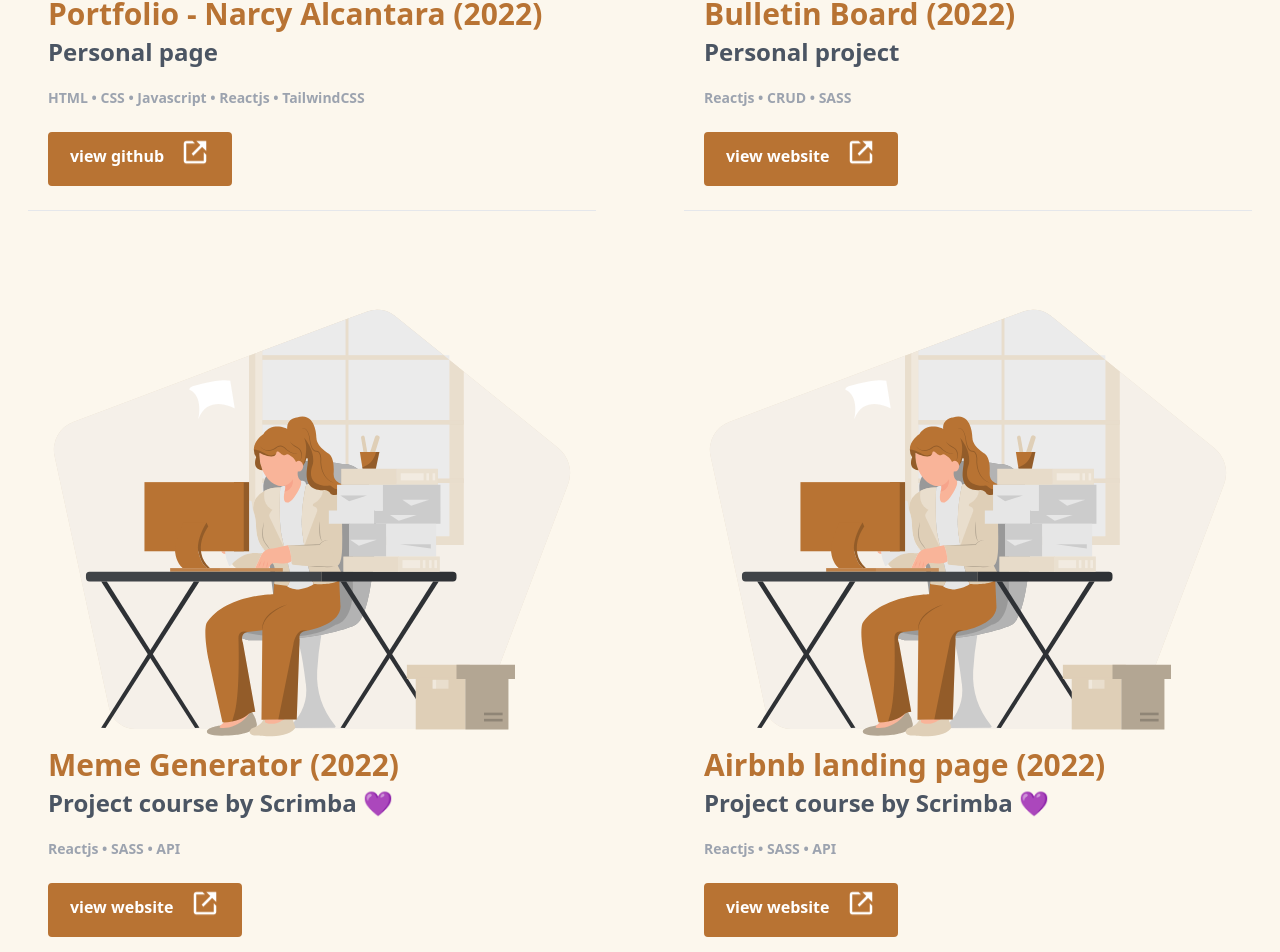
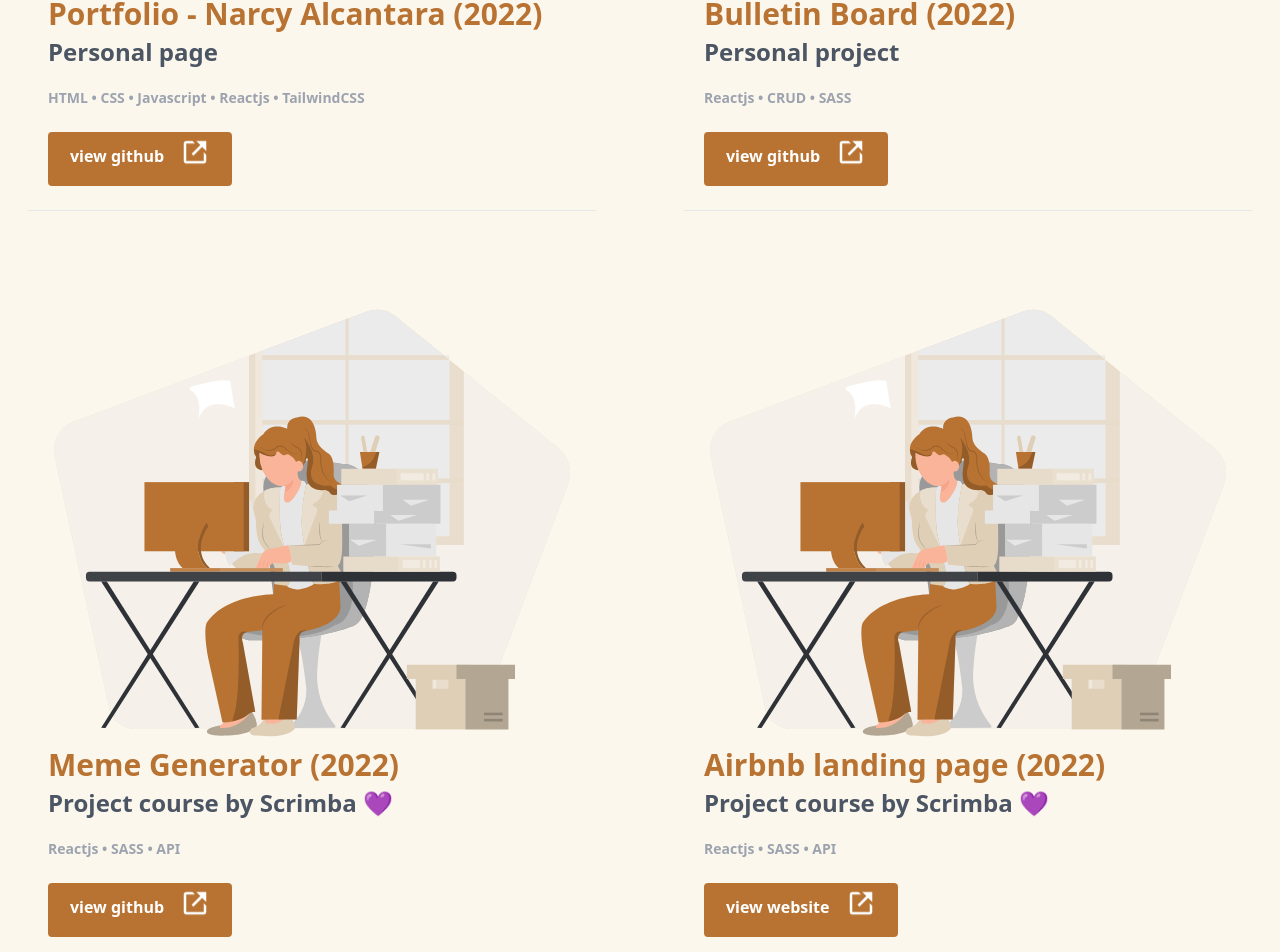
Before and after one commit to naralcantara001/nar-alcantara, a Next.js app: page / in a window 1280 px wide. Shown: the part 3050-4002 px from the top of the page. Built offline with nearby package versions, Linux system fonts and the light colour scheme.

Commit message:
Update page.js

```diff
--- a/src/app/page.js
+++ b/src/app/page.js
@@ -269,7 +269,7 @@ export default function Home() {
                 <h3 className='font-bold text-2xl md:text-3xl text-[#B87333]'>Portfolio - Narcy Alcantara (2022)</h3>
                 <p className='font-bold text-lg md:text-2xl mt-1 text-gray-600 dark:text-[#DFCFB7]'>Personal page</p>
                 <p className='font-bold mt-4 md:mt-5 text-sm text-gray-400 dark:text-[#DFCFB7]'>HTML • CSS • Javascript • Reactjs • TailwindCSS</p>
-                <a target="_blank" href='https://github.com/naralcantara001/bulletin-board'>
+                <a target="_blank" href='https://nar-alcantara.vercel.app/'>
                   <button className='flex flex-row text-white group hover:text-[#B87333] hover:bg-[#FCF7ED] hover:border-[#B87333] border-2  border-[#B87333] bg-[#B87333] font-semibold rounded px-5 py-[10px] mt-6'>
                     <span className='mr-4'>view github</span>
                     <svg xmlns="http://www.w3.org/2000/svg" width="30" height="30" viewBox="0 0 24 24" className='fill-white  group-hover:fill-[#B87333] w-[30px] animate-bounce'><path d="m13 3 3.293 3.293-7 7 1.414 1.414 7-7L21 11V3z"></path><path d="M19 19H5V5h7l-2-2H5c-1.103 0-2 .897-2 2v14c0 1.103.897 2 2 2h14c1.103 0 2-.897 2-2v-5l-2-2v7z"></path></svg>
@@ -289,9 +289,9 @@ export default function Home() {
                 <h3 className='font-bold text-2xl md:text-3xl text-[#B87333]'>Bulletin Board (2022)</h3>
                 <p className='font-bold text-lg md:text-2xl mt-1 text-gray-600 dark:text-[#DFCFB7]'>Personal project</p>
                 <p className='font-bold mt-4 md:mt-5 text-sm text-gray-400 dark:text-[#DFCFB7]'>Reactjs • CRUD • SASS</p>
-                <a href='#'>
+                 <a target="_blank" href='https://github.com/naralcantara001/bulletin-board'>
                   <button className='flex flex-row text-white group hover:text-[#B87333] hover:bg-[#FCF7ED] hover:border-[#B87333] border-2  border-[#B87333] bg-[#B87333] font-semibold rounded px-5 py-[10px] mt-6'>
-                    <span className='mr-4'>view website</span>
+                    <span className='mr-4'>view github</span>
                     <svg xmlns="http://www.w3.org/2000/svg" width="30" height="30" viewBox="0 0 24 24" className='fill-white  group-hover:fill-[#B87333] w-[30px] animate-bounce'><path d="m13 3 3.293 3.293-7 7 1.414 1.414 7-7L21 11V3z"></path><path d="M19 19H5V5h7l-2-2H5c-1.103 0-2 .897-2 2v14c0 1.103.897 2 2 2h14c1.103 0 2-.897 2-2v-5l-2-2v7z"></path></svg>
                   </button>
                 </a>
@@ -309,9 +309,9 @@ export default function Home() {
                 <h3 className='font-bold text-2xl md:text-3xl text-[#B87333]'>Meme Generator (2022)</h3>
                 <p className='font-bold text-lg md:text-2xl mt-1 text-gray-600 dark:text-[#DFCFB7]'>Project course by Scrimba 💜</p>
                 <p className='font-bold mt-4 md:mt-5 text-sm text-gray-400 dark:text-[#DFCFB7]'>Reactjs • SASS • API</p>
-                <a href='#'>
+                <a target="_blank" href='https://github.com/naralcantara001/meme-generator'>
                   <button className='flex flex-row text-white group hover:text-[#B87333] hover:bg-[#FCF7ED] hover:border-[#B87333] border-2  border-[#B87333] bg-[#B87333] font-semibold rounded px-5 py-[10px] mt-6'>
-                    <span className='mr-4'>view website</span>
+                    <span className='mr-4'>view github</span>
                     <svg xmlns="http://www.w3.org/2000/svg" width="30" height="30" viewBox="0 0 24 24" className='fill-white  group-hover:fill-[#B87333] w-[30px] animate-bounce'><path d="m13 3 3.293 3.293-7 7 1.414 1.414 7-7L21 11V3z"></path><path d="M19 19H5V5h7l-2-2H5c-1.103 0-2 .897-2 2v14c0 1.103.897 2 2 2h14c1.103 0 2-.897 2-2v-5l-2-2v7z"></path></svg>
                   </button>
                 </a>
```
